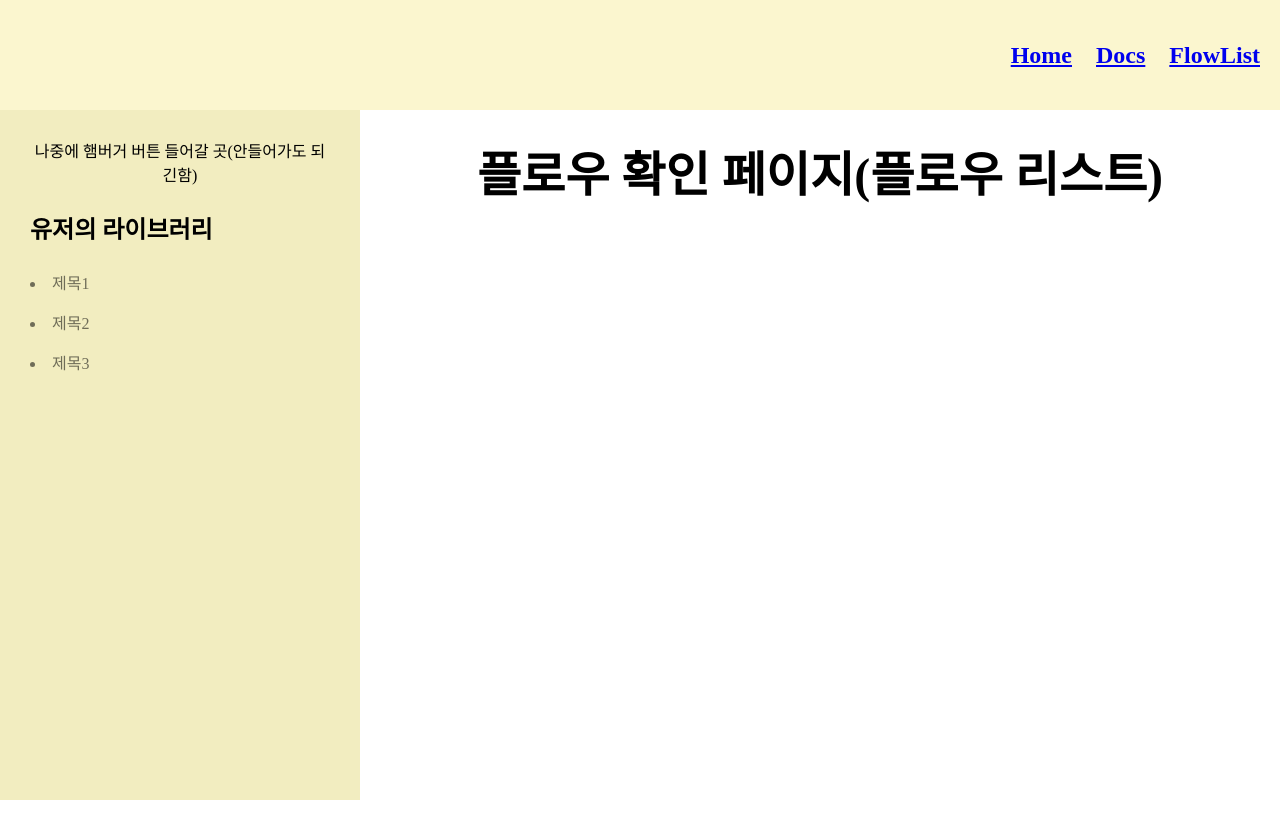
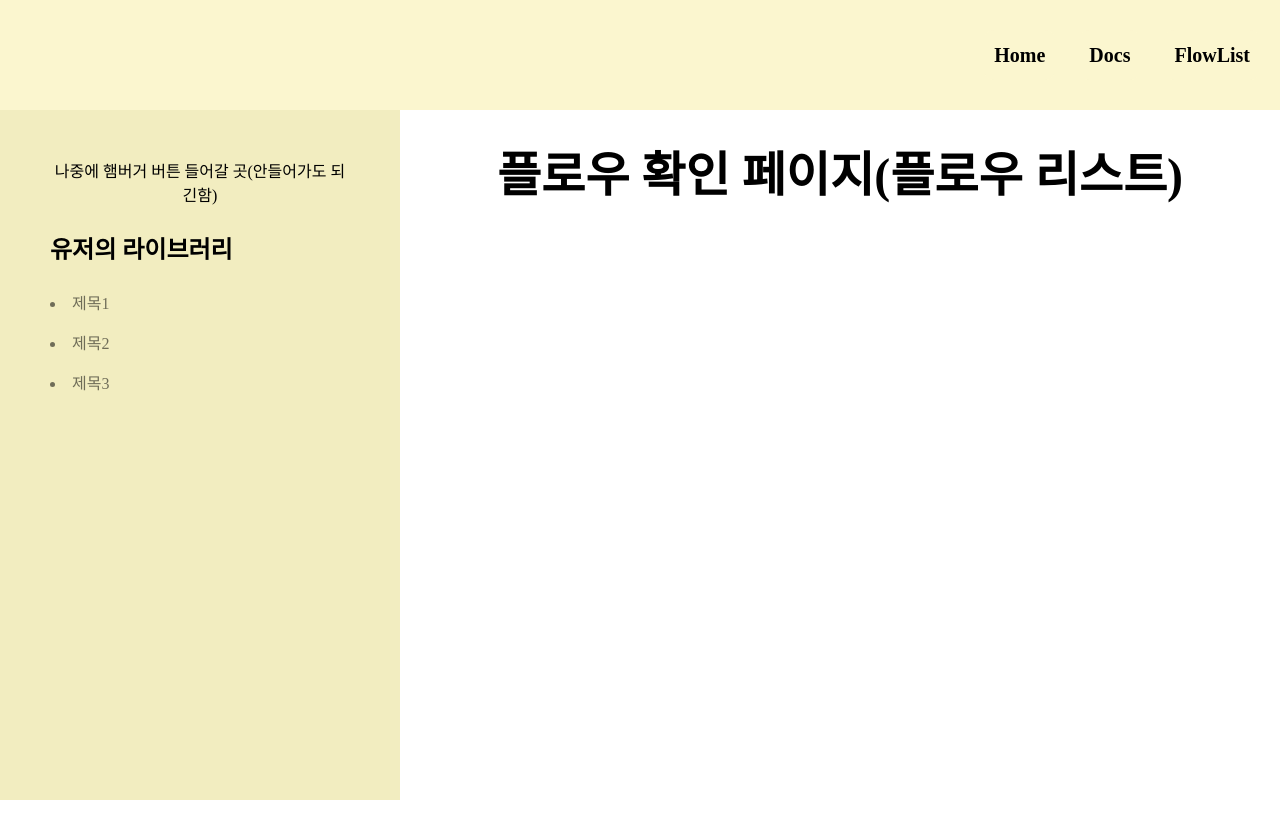
Before and after one commit to Binddog/Binddog, a React (Create React App) app in the folder frontend/binddog-core/: page /flowList in a window 1280 px wide. Shown: the top 838 px of the page. Built offline with nearby package versions, Linux system fonts and the light colour scheme; a web font is replaced by a local one.

Commit message:
📱 Design: 네비게이션 바 디테일 변경
네비게이션 바 디테일 변경 완료

```diff
--- a/frontend/binddog-core/src/Component/SideNav.jsx
+++ b/frontend/binddog-core/src/Component/SideNav.jsx
@@ -13,7 +13,7 @@ function SideNav({li}) {
         bgcolor: theme.palette.primary.dark,
         display: 'flex',
         flexDirection: 'column',
-        padding: '30px',
+        padding: '50px',
         alignItems: 'flex-start',
         gap: 3,
       }}
--- a/frontend/binddog-core/src/Component/TopNav.jsx
+++ b/frontend/binddog-core/src/Component/TopNav.jsx
@@ -1,10 +1,25 @@
 import React from 'react';
-import { Link, Navigate } from 'react-router-dom';
+import { Link, useNavigate } from 'react-router-dom';
 import { useTheme } from "@mui/material/styles";
 import { Box, Typography } from '@mui/material';
+import { round } from './../../node_modules/@popperjs/core/dist/esm/utils/math';
 
 function TopNav() {
   const theme = useTheme();
+
+  const navigate = useNavigate();
+
+  const goToHome = () => {
+    navigate("/home");
+  }
+
+  const goToDocs = () => {
+    navigate("/docs");
+  }
+
+  const goToFlowList = () => {
+    navigate("/flowList");
+  }
 
   return (
     <Box
@@ -28,21 +43,24 @@ function TopNav() {
           gap: 3,
         }}
       >
-        <Link to={'/home'}>
-          <Typography component="div" sx={theme.subtitle}>
+        <Typography component="button" onClick={goToHome} sx={[theme.menu, {padding:'10px', borderRadius: '10px', border:'none', bgcolor:theme.palette.primary.main, cursor: 'pointer',
+              '&:hover': {
+                bgcolor: theme.palette.primary.dark,
+              }}]}>
           Home
         </Typography>
-        </Link>
-        <Link to={'/docs'}>
-          <Typography component="div" sx={theme.subtitle}>
+        <Typography component="button" onClick={goToDocs} sx={[theme.menu, {padding:'10px', borderRadius: '10px', border:'none', bgcolor:theme.palette.primary.main, cursor: 'pointer',
+              '&:hover': {
+                bgcolor: theme.palette.primary.dark,
+              }}]}>
           Docs
         </Typography>
-        </Link>
-        <Link to={'/flowList'}>
-          <Typography component="div" sx={theme.subtitle}>
+        <Typography component="button" onClick={goToFlowList} sx={[theme.menu, {padding:'10px', borderRadius: '10px', border:'none', bgcolor:theme.palette.primary.main, cursor: 'pointer',
+              '&:hover': {
+                bgcolor: theme.palette.primary.dark,
+              }}]}>
           FlowList
         </Typography>
-        </Link>
       </Box>
     </Box>
   );
--- a/frontend/binddog-core/src/styles/theme.js
+++ b/frontend/binddog-core/src/styles/theme.js
@@ -25,6 +25,13 @@ const theme = createTheme({
   subtitle: {
     fontFamily: "KOTRA_GOTHIC",
     fontSize: 24,
+    fontWeight: 700,
+    fontStyle: "normal",
+  },
+
+  menu: {
+    fontFamily: "KOTRA_GOTHIC",
+    fontSize: 20,
     fontWeight: 700,
     fontStyle: "normal",
   },
```
Lines whose indentation alone changed are shown as unchanged.
